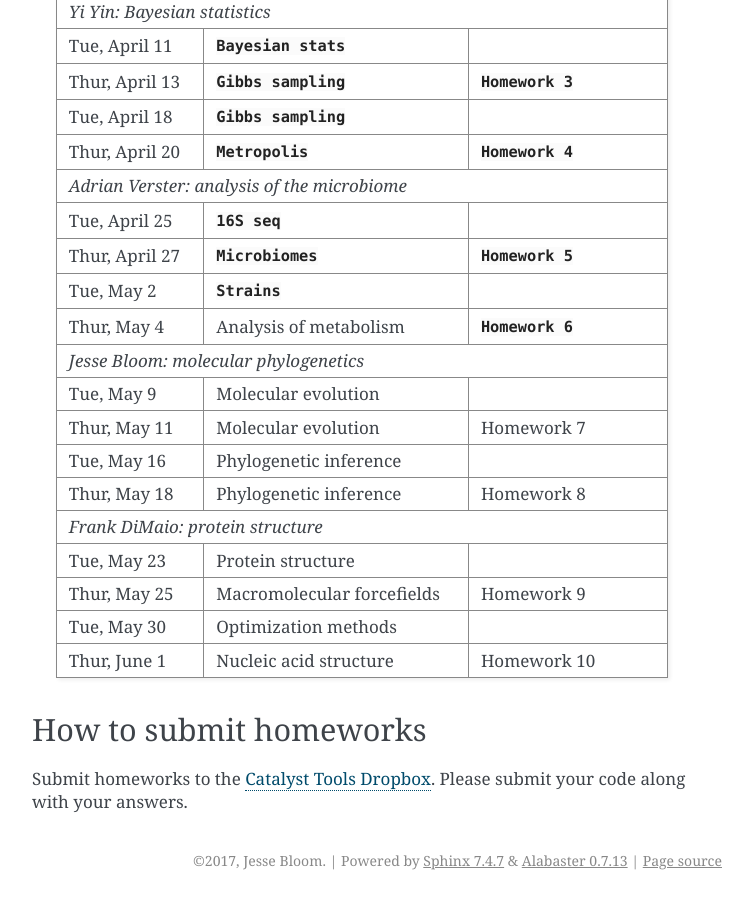
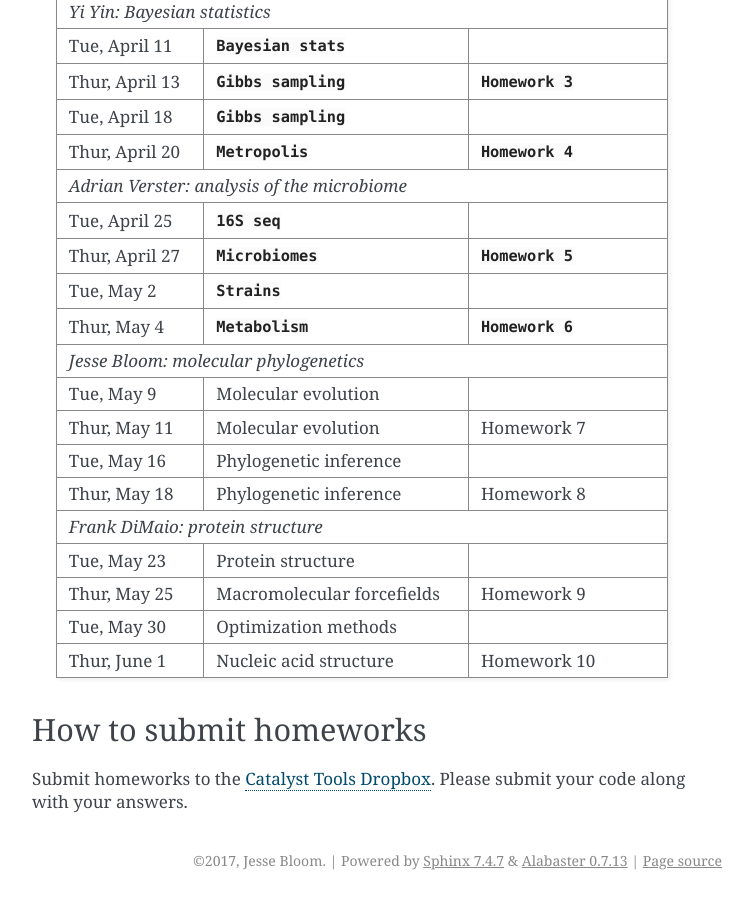
Before and after one commit to jbloom/GS541-course-page, a Sphinx documentation site: the page built from source/index.rst, in a window 1280 px wide and 900 px high, scrolled down 1859 px. Shown: the whole window, without its empty margins (388-1141 px from the left). Built offline with Sphinx 7.4.7, drawn with Linux system fonts in a browser that asks for light colours.

Commit message:
Added lecture 12

```diff
--- a/source/index.rst
+++ b/source/index.rst
@@ -87,7 +87,7 @@ Thur, April 20   :download:`Metropolis <lec8.pdf>`     :download:`Homework 4 <hw
 Tue, April 25    :download:`16S seq <lec9.pptx>`
 Thur, April 27   :download:`Microbiomes <lec10.zip>`   :download:`Homework 5 <hw5.zip>`
 Tue, May 2       :download:`Strains <lec11.pptx>`
-Thur, May 4      Analysis of metabolism                :download:`Homework 6 <hw6.zip>`
+Thur, May 4      :download:`Metabolism <lec12.pptx>`   :download:`Homework 6 <hw6.zip>`
 *Jesse Bloom: molecular phylogenetics*
 --------------------------------------------------------------------------------------------------
 Tue, May 9       Molecular evolution
```
Also changed, not shown: 1 other file.
